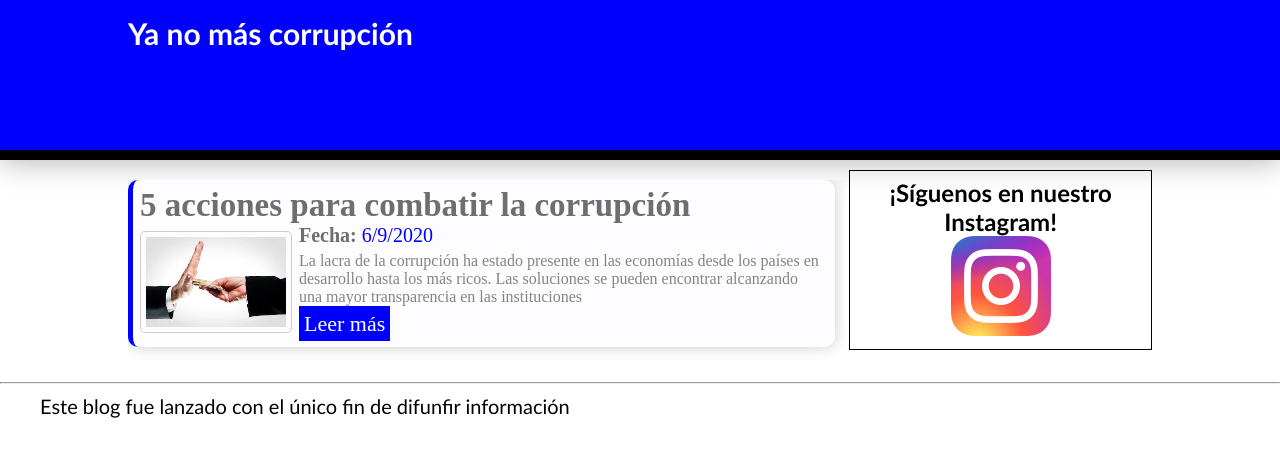
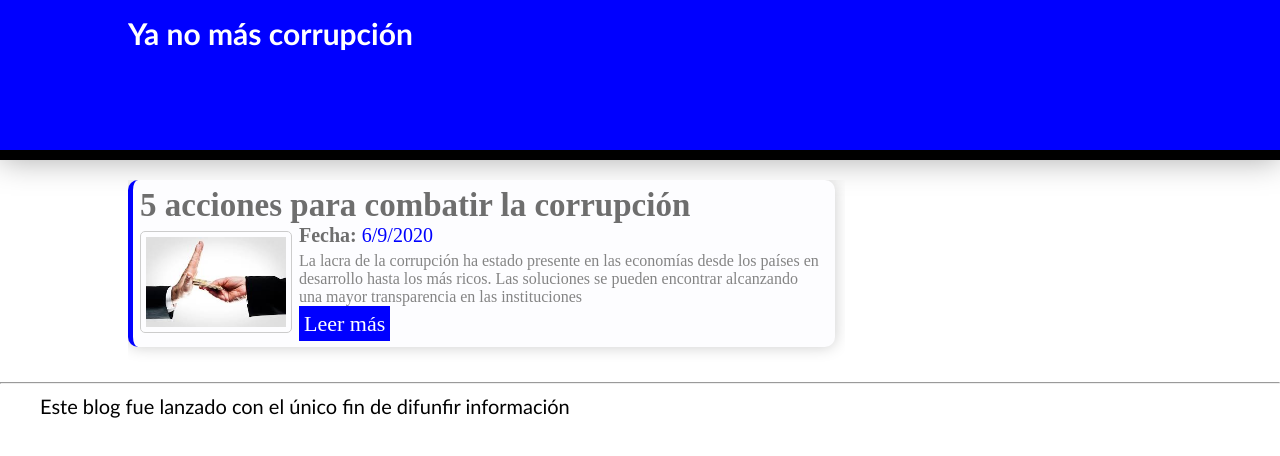
Before and after one commit to Felipe-DBM/ya_no_mas_corrupcion, a plain HTML site: page index.html in a window 1280 px wide. Drawn offline with Linux system fonts and the light colour scheme.

Commit message:
quitando logo de instagram

```diff
--- a/index.html
+++ b/index.html
@@ -43,16 +43,6 @@
         <a href="article1.html" class="leer-mas">Leer más</a>
       </article>
     </section>
-
-    <!--sidebar-->
-    <section id="sidebar">
-      <!--Poner instagram-->
-      <section id="social-media">
-        <h2 class="header-sidebar">¡Síguenos en nuestro Instagram!</h2>
-        <!--Imágen con el enlace-->
-        <a href=""><img width="100px" height="100px" class="our-ig" src="img/instagram_logo.png" alt=""></a>
-      </section>
-    </section>
   </section>
   <hr>
     <!--fines de uso-->
```
Also changed, not shown: article1.html (indentation only).
